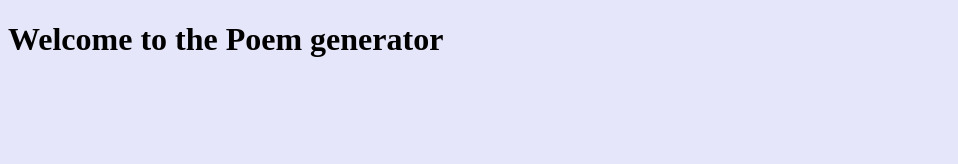
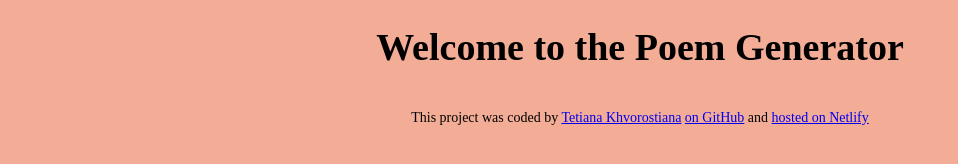
Before and after one commit to tkhvorostyanaya/poems-generator, a plain HTML site: page index.html in a window 1280 px wide. Shown: the whole page, without its empty margins (0-958 px from the left). Drawn offline with Linux system fonts and the light colour scheme.

Commit message:
updated css and url data

```diff
--- a/index.html
+++ b/index.html
@@ -7,7 +7,23 @@
     <title>AI Poem generator</title>
   </head>
   <body>
-    <h1>Welcome to the Poem generator</h1>
+    <h1>Welcome to the Poem Generator</h1>
+    <footer>
+      This project was coded by
+      <a href="https://github.com/tkhvorostyanaya" target="_blank"
+        >Tetiana Khvorostiana</a
+      >
+      <a
+        href="https://github.com/tkhvorostyanaya/poems-generator"
+        target="_blank"
+      >
+        on GitHub</a
+      >
+      and
+      <a href="best-poems-generator.netlify.app" target="_blank">
+        hosted on Netlify</a
+      >
+    </footer>
     <script src="src/index.js"></script>
   </body>
 </html>
--- a/src/style.css
+++ b/src/style.css
@@ -1,3 +1,13 @@
 body {
-  background-color: lavender;
+  background-color: rgb(243, 172, 150);
 }
+h1 {
+  text-align: center;
+  font-size: 38px;
+}
+footer {
+  text-align: center;
+  font-size: 14px;
+
+  padding-top: 15px;
+}
```
